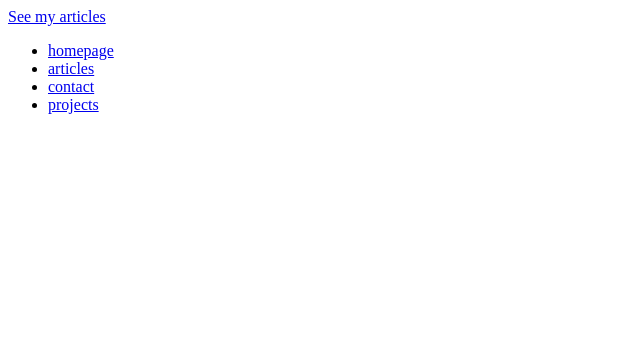
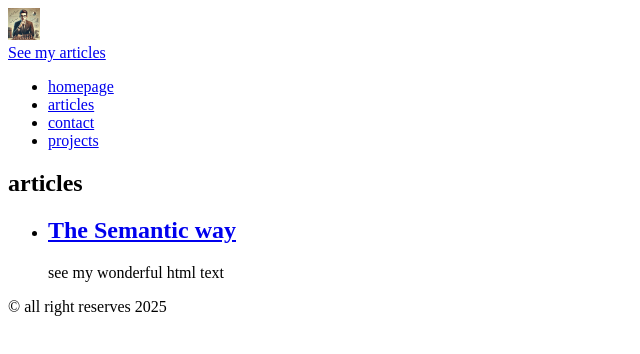
Before and after one commit to henripacheco27/Basic-HTML-Website, a plain HTML site: page pages/articles.html in a window 1280 px wide. Shown: the whole page, without its empty margins (0-640 px from the left). Drawn offline with Linux system fonts and the light colour scheme.

Commit message:
articles improvements

```diff
--- a/pages/articles.html
+++ b/pages/articles.html
@@ -1,6 +1,19 @@
+<!DOCTYPE html>
+<html lang="en-US">
+    <head>
+        <meta charset="UTF-8"
+        <meta name="viewport" content="width-device-width, initial-scale=1.0">
+        <!--SEO tags-->
+        <meta name="description" content="Myarticles">
+        <meta name="author" content="hp27"
+        <meta name="keywords" content="articles, homepage, projects, contact">
+    </head>
 <body>
+    <header>
+        <div class="favicon">
+            <img src="../assets/avatar1.jpg" alt="favicon" width="32px"; height="32px">
+        </div>
     <a href="articles.html">See my articles</a>
-</body>
 <nav>
     <ul>
         <li><a href="index.html">homepage</a></li>
@@ -9,3 +22,20 @@
         <li><a href="projects.html">projects</a></li>
     </ul>
 </nav>
+</header>
+<main>
+    <section class="articles">
+        <h1>articles</h1>
+        <ul>
+            <li>
+            <h2><a href="art.1">The Semantic way</a></h2>
+            <p>see my wonderful html text</p>
+        </li>
+        </ul>
+    </section>
+</main>
+<footer>
+    <p>&copy; all right reserves 2025</p>
+</footer>
+</body>
+</html>
```
Also changed, not shown: 1 other file.
